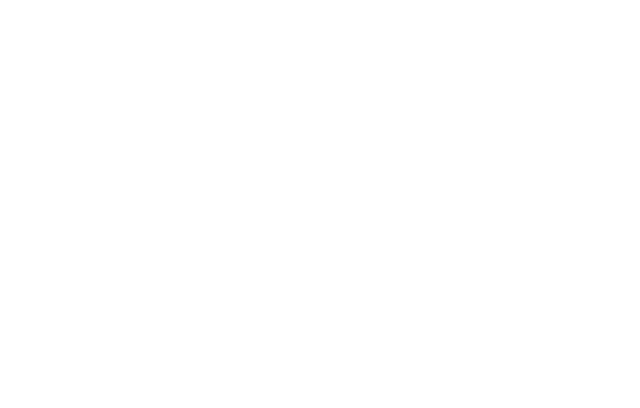
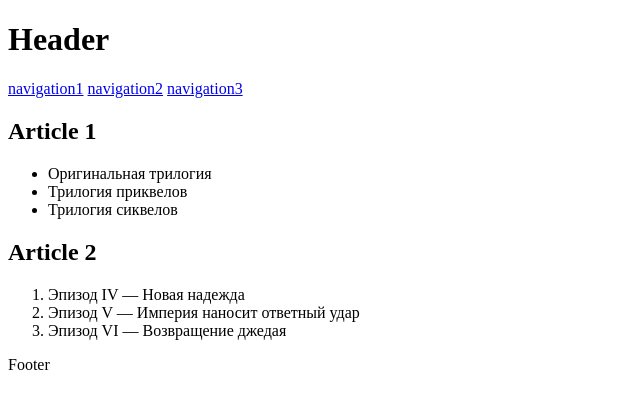
Before and after one commit to js-tasks-ru/htmlcss-20210916_gamesdi, a website: page 02-dz0/01-semantic-mockup/solution.html in a window 1280 px wide. Shown: the whole page, without its empty margins (0-640 px from the left). Drawn offline with Linux system fonts and the light colour scheme.

Commit message:
semantic-mockup

```diff
--- a/02-dz0/01-semantic-mockup/solution.html
+++ b/02-dz0/01-semantic-mockup/solution.html
@@ -1,4 +1,37 @@
 <!DOCTYPE html>
 <html lang="ru">
-    <!-- Ваше решение -->
+    <head>
+        <link rel="stylesheet" href="styles.css">
+    </head>
+    <body>
+        <header>
+            <h1>Header</h1>
+            <nav>
+                <a href="-">navigation1</a>
+                <a href='-'>navigation2</a>
+                <a href="-"> navigation3</a>
+            </nav>
+        </header>
+        <main>
+            <article>
+                <h2>Article 1</h2>
+                <ul>
+                    <li>Оригинальная трилогия</li>
+                    <li>Трилогия приквелов</li>
+                    <li>Трилогия сиквелов</li>
+                </ul>
+            </article>
+            <article>
+                <h2>Article 2</h2>
+                <ol>
+                    <li>Эпизод IV — Новая надежда</li>
+                    <li>Эпизод V — Империя наносит ответный удар</li>
+                    <li>Эпизод VI — Возвращение джедая</li>
+                </ol>
+            </article>
+        </main>
+        <footer>
+            <p>Footer</p>
+        </footer>
+    </body>
 </html>
```
